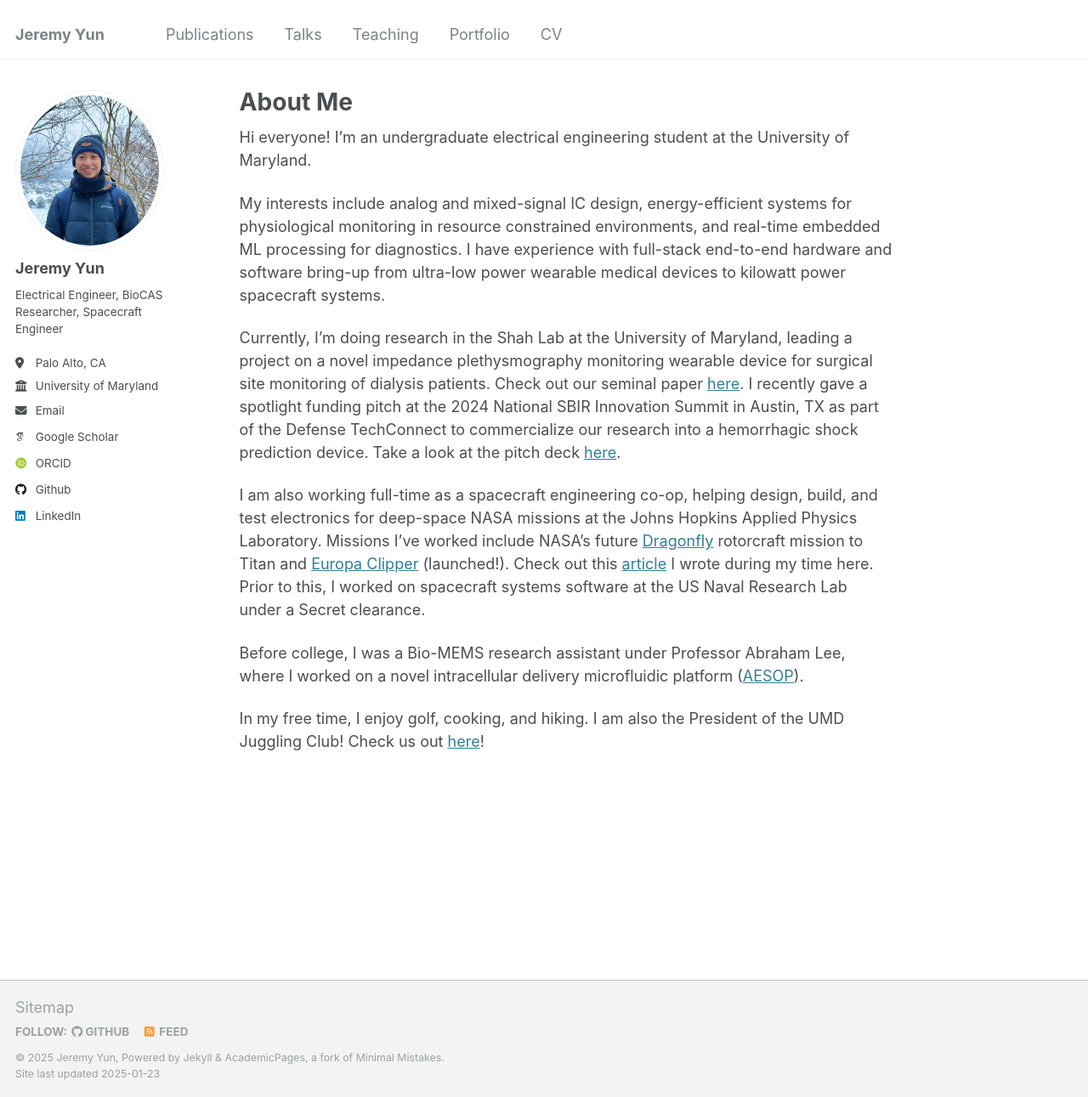
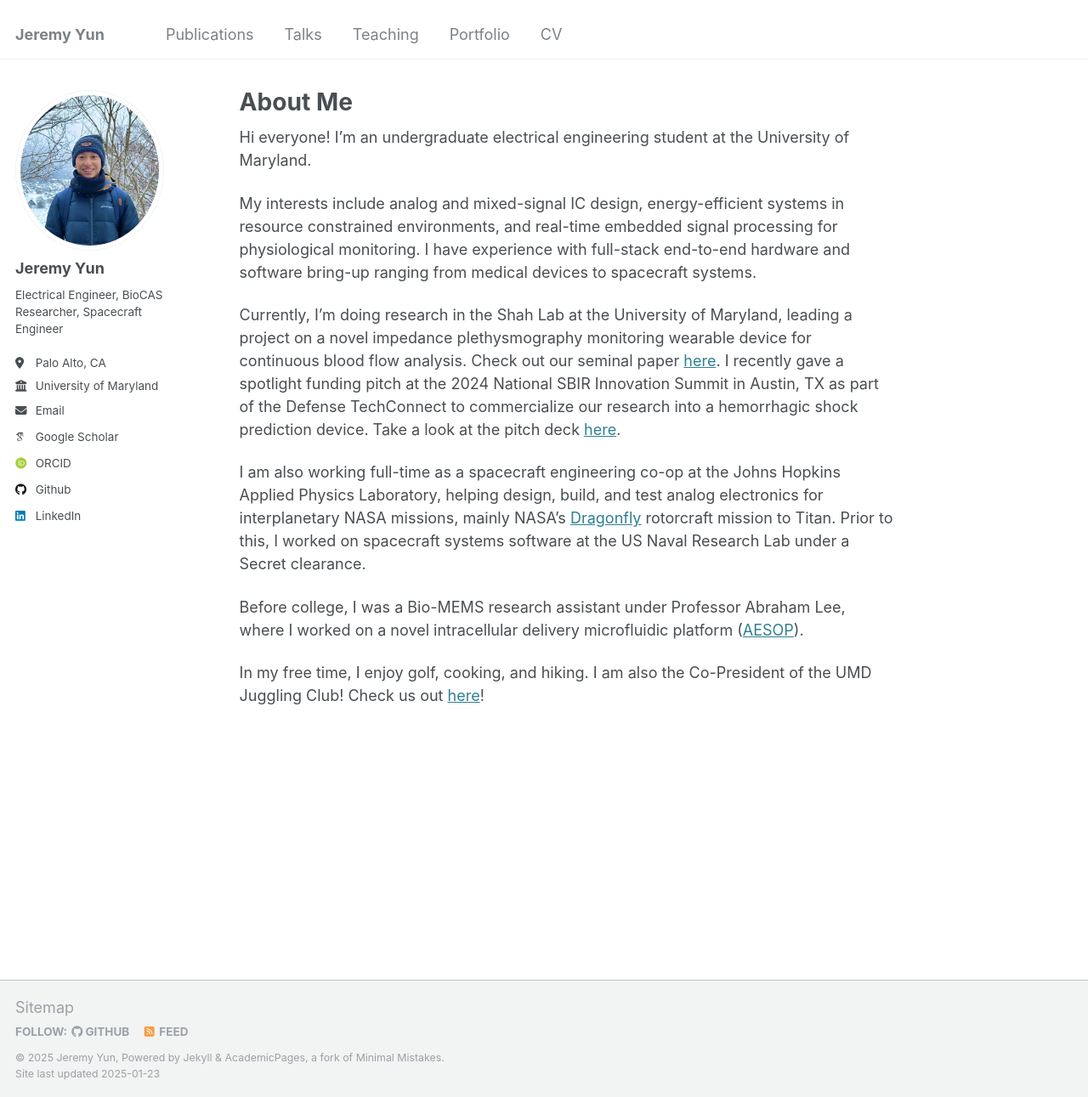
Before and after one commit to JermYeWorm/JermYeWorm.github.io, a Jekyll site: the page built from _pages/about.md, in a window 1280 px wide and 1291 px high. Shown: the whole window at 85% size. Built offline with Jekyll 4.4.1, drawn with Linux system fonts in a browser that asks for light colours; some web fonts are replaced.

Commit message:
update about

```diff
--- a/_pages/about.md
+++ b/_pages/about.md
@@ -9,12 +9,12 @@ redirect_from:
 
 Hi everyone! I'm an undergraduate electrical engineering student at the University of Maryland.
 
-My interests include analog and mixed-signal IC design, energy-efficient systems for physiological monitoring in resource constrained environments, and real-time embedded ML processing for diagnostics. I have experience with full-stack end-to-end hardware and software bring-up from ultra-low power wearable medical devices to kilowatt power spacecraft systems.
+My interests include analog and mixed-signal IC design, energy-efficient systems in resource constrained environments, and real-time embedded signal processing for physiological monitoring. I have experience with full-stack end-to-end hardware and software bring-up ranging from medical devices to spacecraft systems.
 
-Currently, I'm doing research in the Shah Lab at the University of Maryland, leading a project on a novel impedance plethysmography monitoring wearable device for surgical site monitoring of dialysis patients. Check out our seminal paper [here](https://doi.org/10.1109/MWSCAS60917.2024.10658959). I recently gave a spotlight funding pitch at the 2024 National SBIR Innovation Summit in Austin, TX as part of the Defense TechConnect to commercialize our research into a hemorrhagic shock prediction device. Take a look at the pitch deck [here](http://jermyeworm.github.io/files/DTC_2024_Pitch_Slide_Deck.pdf).
+Currently, I'm doing research in the Shah Lab at the University of Maryland, leading a project on a novel impedance plethysmography monitoring wearable device for continuous blood flow analysis. Check out our seminal paper [here](https://doi.org/10.1109/MWSCAS60917.2024.10658959). I recently gave a spotlight funding pitch at the 2024 National SBIR Innovation Summit in Austin, TX as part of the Defense TechConnect to commercialize our research into a hemorrhagic shock prediction device. Take a look at the pitch deck [here](http://jermyeworm.github.io/files/DTC_2024_Pitch_Slide_Deck.pdf).
 
-I am also working full-time as a spacecraft engineering co-op, helping design, build, and test electronics for deep-space NASA missions at the Johns Hopkins Applied Physics Laboratory. Missions I've worked include NASA's future [Dragonfly](https://dragonfly.jhuapl.edu/) rotorcraft mission to Titan and [Europa Clipper](https://www.jhuapl.edu/destinations/missions/europa-clipper) (launched!). Check out this [article](https://jermyeworm.github.io/portfolio/3_injection_transformer/) I wrote during my time here. Prior to this, I worked on spacecraft systems software at the US Naval Research Lab under a Secret clearance.
+I am also working full-time as a spacecraft engineering co-op at the Johns Hopkins Applied Physics Laboratory, helping design, build, and test analog electronics for interplanetary NASA missions, mainly NASA's [Dragonfly](https://dragonfly.jhuapl.edu/) rotorcraft mission to Titan. Prior to this, I worked on spacecraft systems software at the US Naval Research Lab under a Secret clearance.
 
 Before college, I was a Bio-MEMS research assistant under Professor Abraham Lee, where I worked on a novel intracellular delivery microfluidic platform ([AESOP](https://doi.org/10.1002/advs.202102021)).
 
-In my free time, I enjoy golf, cooking, and hiking. I am also the President of the UMD Juggling Club! Check us out [here](https://www.instagram.com/umdjugglingclub/)!
+In my free time, I enjoy golf, cooking, and hiking. I am also the Co-President of the UMD Juggling Club! Check us out [here](https://www.instagram.com/umdjugglingclub/)!
```
